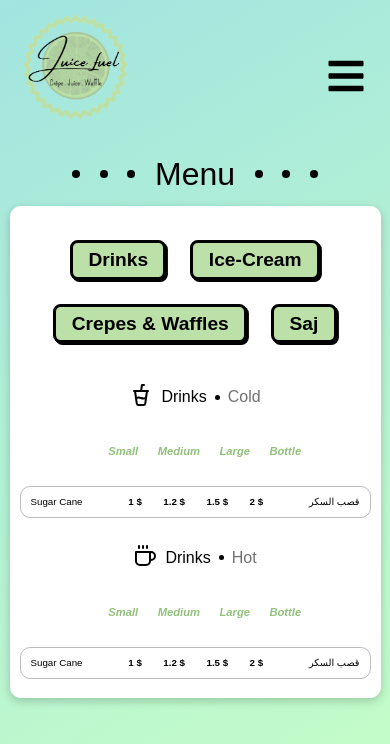
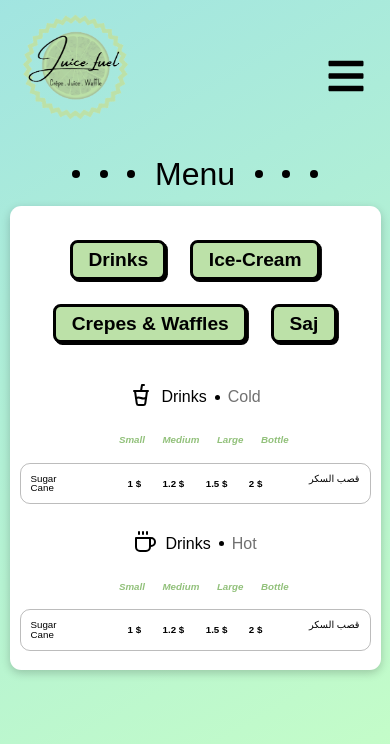
Before and after one commit to substro/Juice-Fuel, a React (Vite) app: page / in a window 390 px wide. Shown: the top 744 px of the page. Built offline with nearby package versions, Linux system fonts and the light colour scheme; a web font is replaced by a local one.

Commit message:
prices offset fix #1

```diff
--- a/src/SCSS/Drinks.scss
+++ b/src/SCSS/Drinks.scss
@@ -24,13 +24,13 @@
 
 .sizes {
 	// outline: 1px solid red;
-	font-size: clamp(0.55rem, 4.5vw, 0.7rem);
+	font-size: clamp(0.6rem, 2.5vw, 0.7rem);
 
 	font-weight: 700;
-	padding-block: 1.2rem;
+	padding-block: 0.5rem;
 	display: flex;
 	justify-content: center;
-	gap: clamp(0.5rem, 5vw, 5rem);
+	gap: clamp(0.4rem, 4.5vw, 7rem);
 	font-style: italic;
 	color: #92c17b;
 
@@ -52,15 +52,24 @@
 	justify-content: space-between;
 	gap: 1rem;
 	margin-block: 0.6rem;
-	@media (min-width: 601px) {
-		font-size: clamp(1rem, 3vw, 2rem);
-		padding-inline: clamp(1rem, 2vw, 2rem);
+	td:last-child {
+		text-align: right;
+	}
+	@media (max-width: 600px) {
+		td:first-child,
+		td:last-child {
+			width: clamp(3.2rem, 10vw, 5rem); /* Adjust the width as needed */
+		}
 	}
 	.prices {
 		display: flex;
 		align-items: center;
 		gap: clamp(1rem, 5.5vw, 2rem);
 		font-weight: 700;
+
+		span {
+			white-space: nowrap; /* Add this line to prevent wrapping */
+		}
 
 		@media (min-width: 601px) {
 			font-size: clamp(1rem, 1.5vw, 2rem);
@@ -70,6 +79,10 @@
 			}
 		}
 	}
+	@media (min-width: 601px) {
+		font-size: clamp(1rem, 3vw, 2rem);
+		padding-inline: clamp(1rem, 2vw, 2rem);
+	}
 }
 
 table {
```
